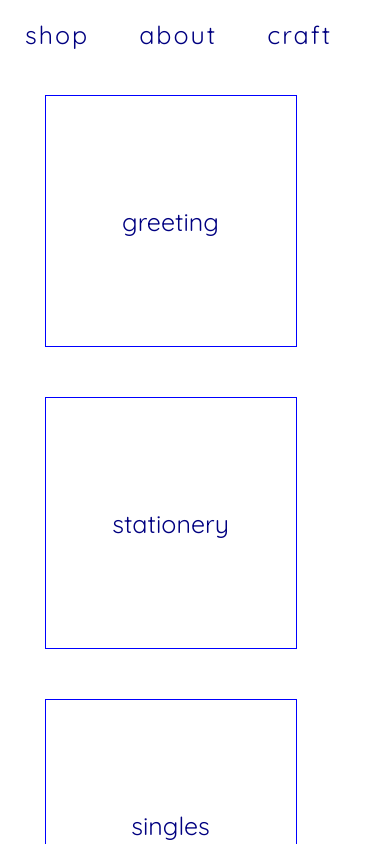
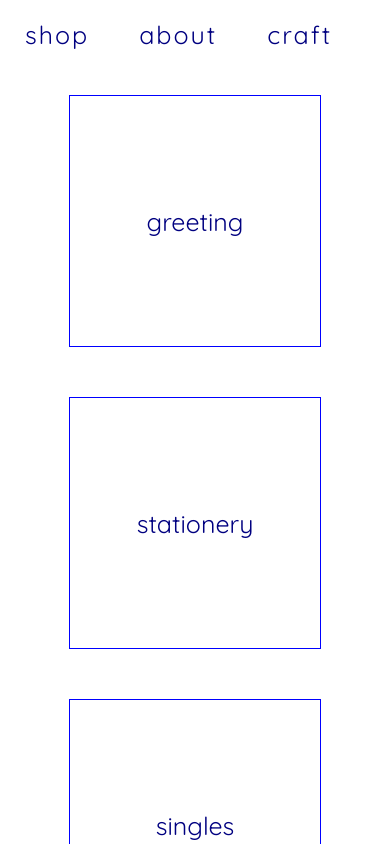
Before and after one commit to victoriarainc/ecommerce, a React (Create React App) app: page /shop in a window 390 px wide. Shown: the top 844 px of the page. Built offline with nearby package versions, Linux system fonts and the light colour scheme.

Commit message:
included media query for mobile viewing

```diff
--- a/src/styles/App.css
+++ b/src/styles/App.css
@@ -100,3 +100,11 @@ img {
 .about {
   width: 35em;
 }
+
+/*====== MEDIA QUERIES =======*/
+
+@media only screen and (max-width: 750px) {
+  .shop {
+  justify-content: space-around;
+}
+}
```
